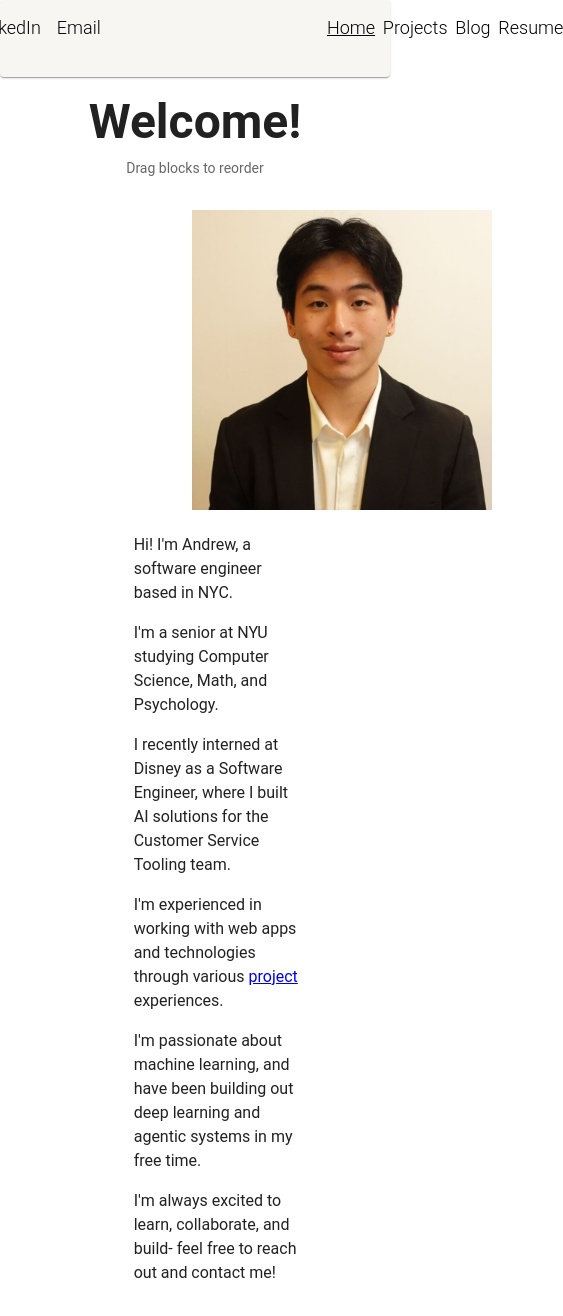
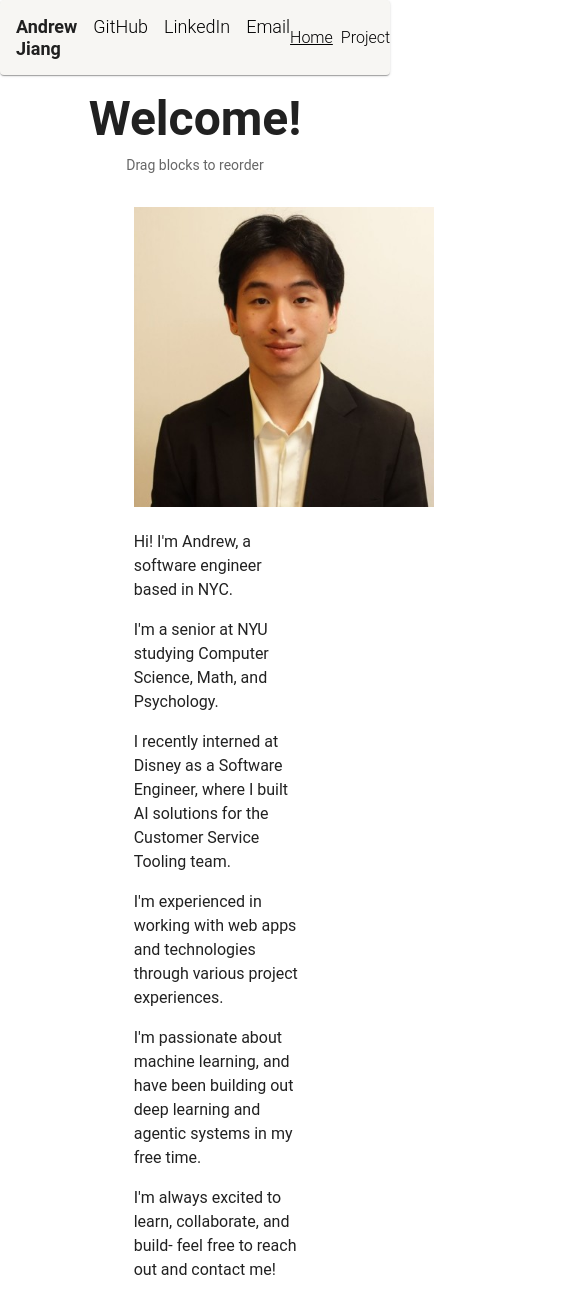
Before and after one commit to minghanminghan/minghanminghan.github.io, a Next.js app: page /home in a window 390 px wide. Shown: the top 1316 px of the page, 563 px wide, since content can reach past the window. Built offline with nearby package versions, Linux system fonts and the light colour scheme.

Commit message:
mobile view fixes

```diff
--- a/src/app/home/page.tsx
+++ b/src/app/home/page.tsx
@@ -6,12 +6,17 @@ import Image from "next/image"
 import StackUI from "@/components/StackUI"
 import { useState } from "react"
 import Link from "next/link"
+import { SELF_INTRO } from "@/constants/home"
 
 export default function Page() {
     const { setActive } = useViewContext()
     setActive('Home')
 
     const [srcNumber, setSrcNumber] = useState(0)
+    const INTRO = SELF_INTRO.map((v, i) =>
+    <Typography sx={{ maxWidth: '100%', mx: 'auto' }}>
+        {v}
+    </Typography>)
 
     return(
     <Box
@@ -31,9 +36,11 @@ export default function Page() {
         </Box>
         <StackUI>
             <Box
-                width='fit-content'
-                marginLeft='15vw'
-                sx={{ cursor: 'pointer' }}
+                sx={{
+                    width: 'fit-content',
+                    cursor: 'pointer',
+                    mx: 'auto'
+                }}
             >
                 <Image
                     src={`/headshot${srcNumber}.jpg`}
@@ -43,24 +50,7 @@ export default function Page() {
                     onClick={() => setSrcNumber((srcNumber + 1) % 2)}
                 />
             </Box>
-            <Typography>
-                Hi! I&#39;m Andrew, a software engineer based in NYC.
-            </Typography>
-            <Typography>
-                I&#39;m a senior at NYU studying Computer Science, Math, and Psychology.
-            </Typography>
-            <Typography>
-                I recently interned at Disney as a Software Engineer, where I built AI solutions for the Customer Service Tooling team.
-            </Typography>
-            <Typography>
-                I&#39;m experienced in working with web apps and technologies through various <Link href='/projects'>project</Link> experiences.
-            </Typography>
-            <Typography>
-                I&#39;m passionate about machine learning, and have been building out deep learning and agentic systems in my free time.
-            </Typography>
-            <Typography>
-                I&#39;m always excited to learn, collaborate, and build- feel free to reach out and contact me!
-            </Typography>
+            {INTRO}
         </StackUI>
     </Box>
     )
--- a/src/app/layout.tsx
+++ b/src/app/layout.tsx
@@ -17,8 +17,10 @@ export default function RootLayout({
           <CssBaseline/>
           <TopNav />
           <Box
-            paddingX='2vw'
-            paddingY='2vh'
+            sx={{
+              px: { xs: 2, sm: 3, md: 4 },
+              py: { xs: 2, sm: 3 }
+            }}
           >
             {children}
           </Box>
--- /dev/null
+++ b/src/constants/home.ts
@@ -0,0 +1,8 @@
+export const SELF_INTRO = [
+    "Hi! I'm Andrew, a software engineer based in NYC.",
+    "I'm a senior at NYU studying Computer Science, Math, and Psychology.",
+    "I recently interned at Disney as a Software Engineer, where I built AI solutions for the Customer Service Tooling team.",
+    "I'm experienced in working with web apps and technologies through various project experiences.",
+    "I'm passionate about machine learning, and have been building out deep learning and agentic systems in my free time.",
+    "I'm always excited to learn, collaborate, and build- feel free to reach out and contact me!",
+]
--- a/src/constants/projectList.ts
+++ b/src/constants/projectList.ts
@@ -40,7 +40,7 @@ export const Projects: Project[] = [
         source: 'https://github.com/minghanminghan/tiktok-techjam-2024',
     },
     {
-        name: 'Ascii Art',
+        name: 'Ascii art',
         description: 'Simple visualization that converts video stream into ascii art, with a user-customizable ascii ramp',
         source: 'https://github.com/minghanminghan/ascii-art',
         website: '/projects/ascii-art',
--- a/src/ui/TopNav.tsx
+++ b/src/ui/TopNav.tsx
@@ -11,18 +11,25 @@ export default function TopNav() {
     return (
     <Paper>
     <Box
-        width='100%'
-        display='flex'
-        flexDirection='row'
-        paddingY='2vh'
-        gap='58vw'
-        justifyContent='center'
+        sx={{
+            width: '100%',
+            display: 'flex',
+            flexDirection: 'row',
+            alignItems: 'center',
+            justifyContent: 'space-between',
+            py: 2,
+            px: { xs: 2, sm: 3, md: 4 },
+            overflow: 'hidden'
+        }}
     >
         <Header/>
         <Box
-            gap='2vw'
-            display='flex'
-            flexDirection='row'
+            sx={{
+                gap: { xs: 1, sm: 2, md: 3 },
+                display: 'flex',
+                flexDirection: 'row',
+                flexShrink: 0
+            }}
         >
             {routes.map((v, i) =>
                 <Link
@@ -31,7 +38,10 @@ export default function TopNav() {
                 >
                 <Typography
                     variant="h2"
-                    sx={{ textDecoration: v === active ? 'underline' : 'none' }}
+                    sx={{
+                        textDecoration: v === active ? 'underline' : 'none',
+                        fontSize: { xs: '1rem', sm: '1rem', md: '1rem' }
+                    }}
                 >
                     {v}
                 </Typography>
```
Also changed, not shown: 1 other file (tests, documents, lock files or other folders).
